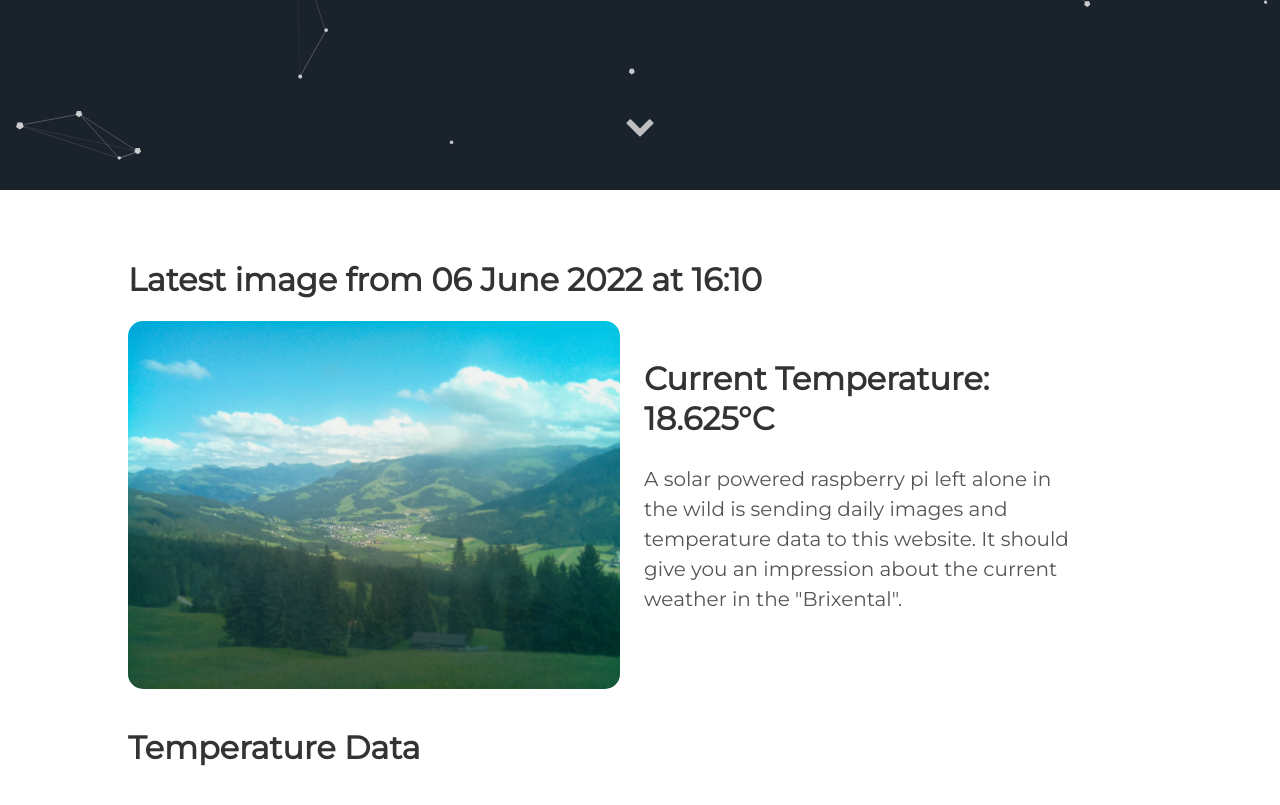
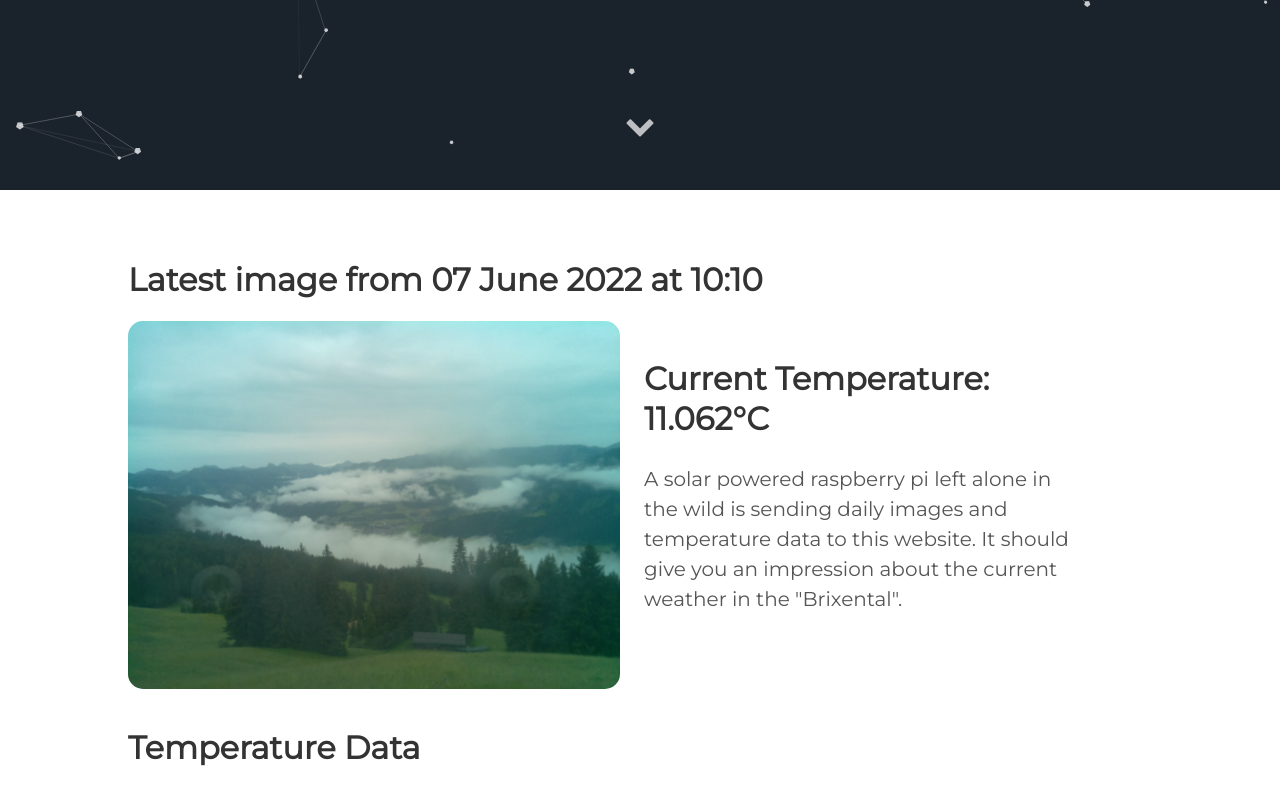
Before and after one commit to vektorious/vektorious.github.io, a Jekyll site: the page built from resources/huette.md, in a window 1280 px wide and 900 px high, scrolled down 710 px. Shown: the top 805 px of the window. Built offline with Jekyll 4.4.1, drawn with Linux system fonts in a browser that asks for light colours.

Commit message:
I'm a bot beep boop

```diff
--- a/resources/huette.md
+++ b/resources/huette.md
@@ -6,13 +6,13 @@ image: '/assets/img/'
 description: 'Live image from the Austrian alps'
 twitter_text: ' '
 ---
-## Latest image from 06 June 2022 at 16:10
+## Latest image from 07 June 2022 at 10:10
 <div class="huette">
   <div class="huette-image">
     <img src="{{ "/assets/img/huette.jpg" | prepend: site.baseurl }}">
   </div>
   <div class="huette-text">
-        <h2>Current Temperature: 18.625°C</h2>
+        <h2>Current Temperature: 11.062°C</h2>
         <p>A solar powered raspberry pi left alone in the wild is sending daily images and temperature data to this website. It should give you an impression about the current weather in the "Brixental".</p>
 
   </div>
```
Also changed, not shown: rpi-script/2022-06-07_100914.txt (renamed from rpi-script/2022-06-06_160912.txt, +5 -5 lines), rpi-script/huette.md (+2 -2 lines), assets/img/huette.jpg, assets/img/temp_plot.png, rpi-script/temp_plot.png, 1 other file.
